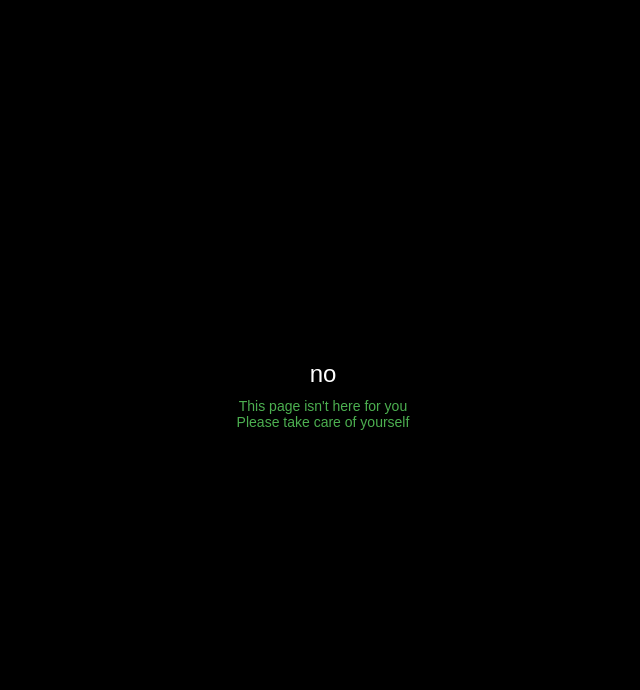
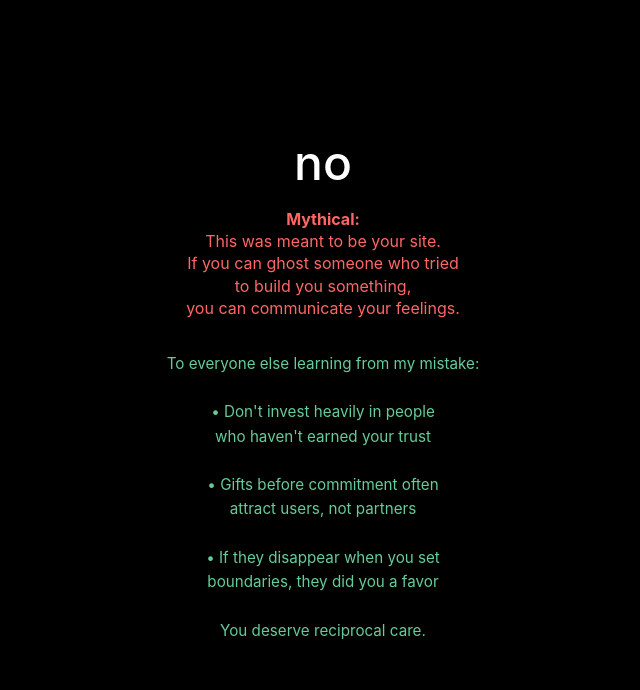
Before and after one commit to Thoryian/mythical, a plain HTML site: page index.html in a window 1280 px wide. Shown: the whole page, without its empty margins (317-957 px from the left). Drawn offline with Linux system fonts and the light colour scheme.

Commit message:
Update index.html

```diff
--- a/index.html
+++ b/index.html
@@ -1,9 +1,34 @@
-<body style="background:#000;display:flex;height:100vh;align-items:center;justify-content:center;margin:0;font-family:Arial,sans-serif;">
-  <div>
-    <p style="color:#fff;font-size:24px;text-align:center;margin:0;">no</p>
-    <p style="color:#4CAF50;text-align:center;margin:10px 0;font-size:14px;">
-      This page isn't here for you<br>
-      Please take care of yourself
-    </p>
-  </div>
+<!DOCTYPE html>
+<html>
+<head>
+    <meta name="viewport" content="width=device-width, initial-scale=1.0">
+</head>
+<body style="background:#000;margin:0;min-height:100vh;display:grid;place-items:center;font-family:-apple-system,BlinkMacSystemFont,sans-serif;">
+    <div style="max-width:320px;padding:20px;text-align:center">
+        <div style="color:#fff;font-size:3rem;margin-bottom:1rem;font-weight:500;">no</div>
+
+        <div style="color:#ff6666;line-height:1.4;margin-bottom:2rem;">
+            <p style="margin:0 0 1rem 0;">
+                <strong>Mythical:</strong><br>
+                This was meant to be your site.<br>
+                If you can ghost someone who tried<br>
+                to build you something,<br>
+                you can communicate your feelings.
+            </p>
+        </div>
+
+        <div style="color:#66cc99;font-size:0.95rem;line-height:1.6;">
+            <p style="margin:0 0 1.5rem 0;">
+                To everyone else learning from my mistake:<br><br>
+                • Don't invest heavily in people<br>
+                who haven't earned your trust<br><br>
+                • Gifts before commitment often<br>
+                attract users, not partners<br><br>
+                • If they disappear when you set<br>
+                boundaries, they did you a favor<br><br>
+                You deserve reciprocal care.
+            </p>
+        </div>
+    </div>
 </body>
+</html>
```
